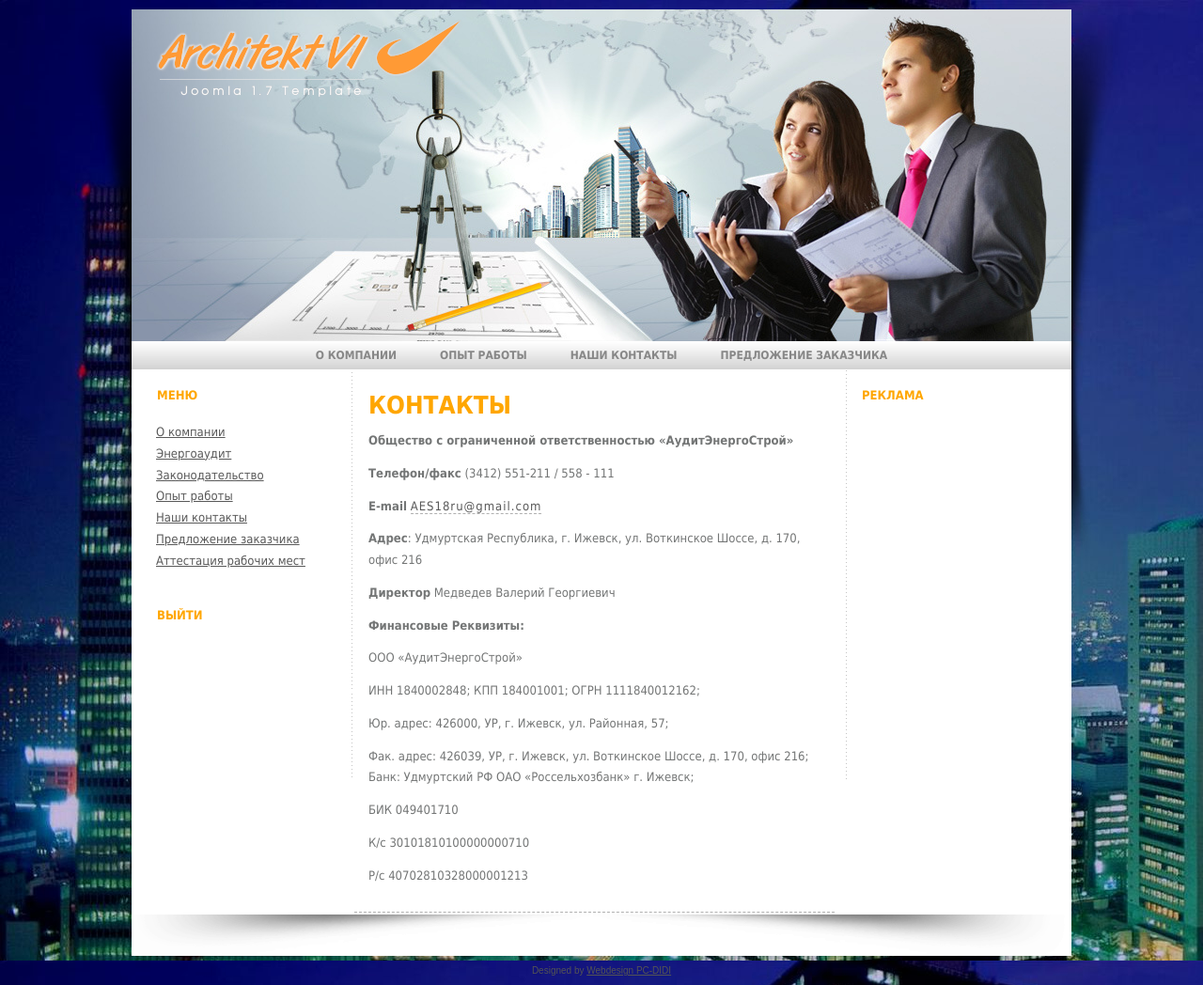
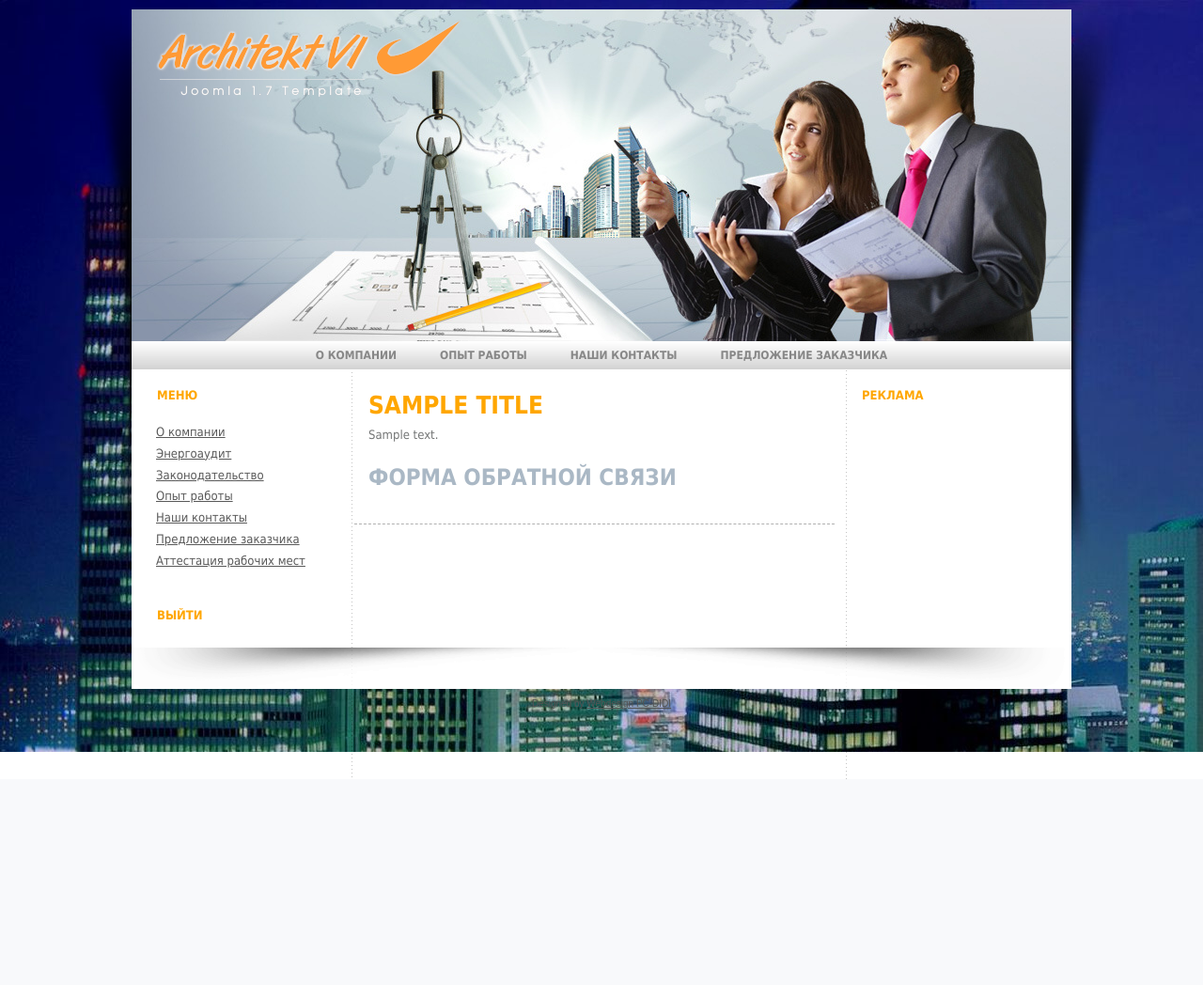
Before and after one commit to pivolan/gae_base_django_gdata_cmf, a Django app: template template/main/contacts.html in a window 1280 px wide. Shown: the whole page at 94% size. After the commit the page ends 829 px from the top, so only its background shows below. Run offline with Django 3.2, Linux system fonts and the light colour scheme; the template is opened without the code that fills it: most values are stand-ins (such as "Sample title", 1, 10 or a date in 2020); parts of the project's set-up code (start-up, migrations or seed data) failed here and were passed over.

Commit message:
Форма обратной связи

```diff
--- a/application/settings.py
+++ b/application/settings.py
@@ -20,8 +20,8 @@ SITE_ID = 1
 
 ADMIN_EMAIL = "pivolan@gmail.com"
 
-DOCS_EMAIL = 'pivolan@gmail.com'
-DOCS_PASS = 'treambarachegevara'
+DOCS_EMAIL = 'beregchine@gmail.com'
+DOCS_PASS = 'chukamaka'
 
 # If you set this to False, Django will make some optimizations so as not
 # to load the internationalization machinery.
--- a/public/css/forms/feedback.css
+++ b/public/css/forms/feedback.css
@@ -1,4 +1,4 @@
-div.errors, .error {
+div.errors, .error, .art-post .error li{
 	color: red;
 }
 
--- a/public/css/layout/archi/template.css
+++ b/public/css/layout/archi/template.css
@@ -1538,19 +1538,12 @@ h2.art-postheader a:hover,  h2.art-postheader a.hovered
 /* end PostIcons, PostHeaderIcons */
 
 /* begin PostBullets */
-.art-post ol, .art-post ul
-{
-  margin: 1em 0 1em 2em;
-  padding: 0;
-}
 
 .art-post li
 {
   font-size: 13px;
   text-align: left;
   color: #878787;
-  margin: 0 0 0 12px;
-  padding: 0 0 0 13px;
 }
 
 .art-post li ol, .art-post li ul
@@ -1565,14 +1558,6 @@ h2.art-postheader a:hover,  h2.art-postheader a.hovered
   padding-left: 0;
   /* overrides overflow for "ul li" and sets the default value */
   overflow: visible;
-}
-
-.art-post ul>li
-{
-  padding-left: 13px;
-  /* makes "ul li" not to align behind the image if they are in the same line */
-  overflow-x: visible;
-  overflow-y: hidden;
 }
 
 /* end PostBullets */
--- a/template/forms/feedback.html
+++ b/template/forms/feedback.html
@@ -42,4 +42,5 @@
 		<input class="send submit" value="Отправить" type="submit">
 	</form>
 </div>
+<script type="text/javascript" src="/public/js/jquery/jquery-1.3.2.js"></script>
 <script type="text/javascript" src="/public/js/forms/feedback.js"></script>
--- a/template/main/contacts.html
+++ b/template/main/contacts.html
@@ -1,26 +1,14 @@
-{% extends 'layouts/archi.html' %}
-{% block title %}
-	Контакты
-{% endblock title %}
-{% block body_title_with_url %}
-	<h2 class="art-postheader">
-		Контакты
-	</h2>
-{% endblock body_title_with_url %}
+{% extends "main/docs.html" %}
+{% block add_css %}
+
+{% endblock %}
 {% block body_text %}
-	<p><b>Общество с ограниченной ответственностью «АудитЭнергоСтрой»</b></p>
-	<p><b>Телефон/факс</b> (3412) 551-211 / 558 - 111</p>
-	<p><b>E-mail</b> <a href="mailto:AES18ru@gmail.com">AES18ru@gmail.com</a></p>
-	<p><b>Адрес</b>: Удмуртская Республика, г. Ижевск, ул. Воткинское Шоссе, д. 170, офис 216</p>
-	<p><b>Директор</b> Медведев Валерий Георгиевич</p>
-	<p><b>Финансовые Реквизиты:</b></p>
-	<p>ООО «АудитЭнергоСтрой»</p>
-	<p>ИНН 1840002848; КПП 184001001; ОГРН 1111840012162;</p>
-	<p>Юр. адрес: 426000, УР, г. Ижевск, ул. Районная, 57;</p>
-	<p>Фак. адрес: 426039, УР, г. Ижевск, ул. Воткинское Шоссе, д. 170, офис 216; Банк: Удмуртский РФ ОАО «Россельхозбанк»
-		г. Ижевск;
-	</p>
-	<p>БИК 049401710</p>
-	<p>К/с 30101810100000000710</p>
-	<p>Р/с 40702810328000001213</p>
-{% endblock body_text %}
+	{% if is_admin %}
+		<p><a target="_blank" href="https://docs.google.com/document/d/{{ id }}/edit">редактировать</a></p>
+	{% endif %}
+	{{ body|safe }}
+	<div class="form_feedback">
+		<h3>Форма обратной связи</h3>
+	{{ form.as_custom }}
+	</div>
+{% endblock %}
```
Also changed, not shown: application/main/views.py (+27 -4 lines).
